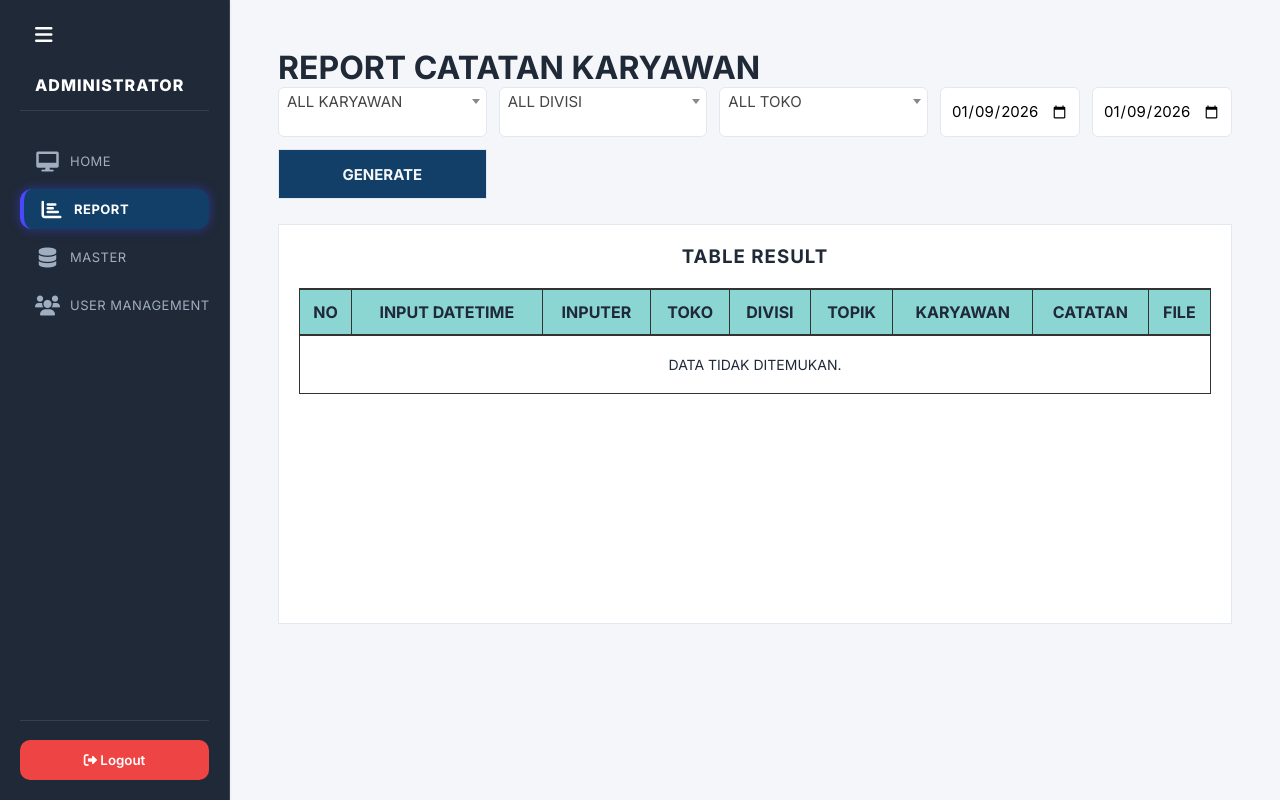
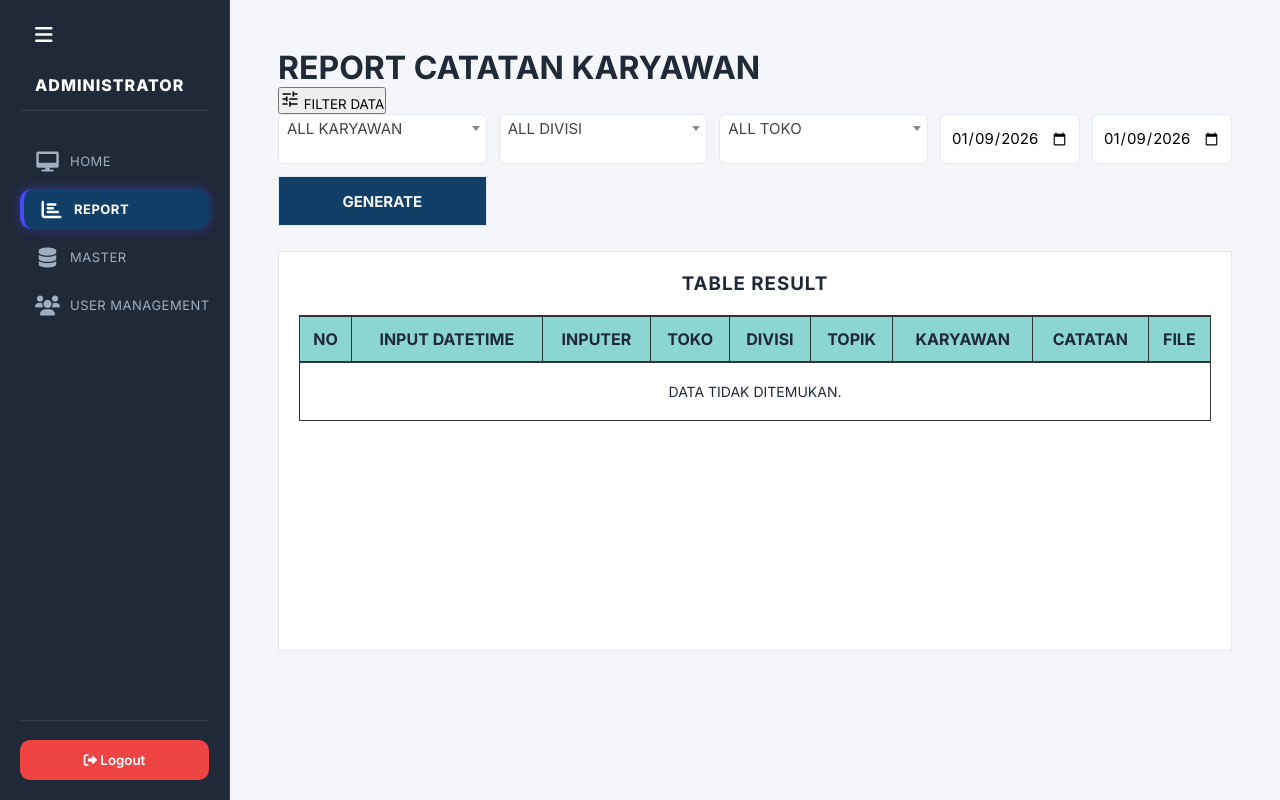
Before and after one commit to adityaaarawr/Catatan_Kepala_Toko, a PHP site: page /Catatan_Kepala_Toko/report.php in a window 1280 px wide. Run offline with PHP 8.4, Linux system fonts and the light colour scheme; data that the repository does not hold is empty; some libraries are stand-ins or nearby versions.

Commit message:
Add files via upload

```diff
--- a/report.php
+++ b/report.php
@@ -1,3 +1,4 @@
+
 <?php
 date_default_timezone_set('Asia/Jakarta');
 $pageTitle = 'Report';
@@ -86,8 +87,13 @@ if (!empty($f_karyawan)) {
 
         <div class="container">
             <div class="filter-card">
+                  <button type="button" class="mobile-filter-trigger" onclick="toggleMobileFilter()">
+        <svg xmlns="http://www.w3.org/2000/svg" height="20" viewBox="0 -960 960 960" width="20" fill="currentColor"><path d="M440-120v-240h80v80h320v80H520v80h-80Zm-320-80v-80h240v80H120Zm160-160v-80H120v-80h160v-80h80v240h-80Zm160-80v-80h400v80H440Zm160-160v-240h80v80h160v80H680v80h-80Zm-480-80v-80h400v80H120Z"/></svg>
+        FILTER DATA
+    </button>
+
                 <form method="POST" action="report.php" id="formReport">
-                    <div class="filter-grid">
+                    <div class="filter-grid filter-grid-system" id="filterGrid">
 <select name="karyawan" id="filterKaryawan" class="select2">
     <option value="">ALL KARYAWAN</option>
     <?php foreach ($karyawanList as $k): ?>
@@ -170,6 +176,11 @@ if (!empty($f_karyawan)) {
                         <span style="color: #ccc;">No File</span>
                     <?php endif; ?>
                 </td>
+
+                 <!-- TOGGLE DETAIL (MOBILE) -->
+                <td class="mobile-toggle-cell" style="display:none;">
+                <div class="toggle-detail">LIHAT DETAIL</div>
+                 </td>
             </tr>
         <?php endforeach; ?>
     <?php else: ?>
@@ -187,4 +198,5 @@ if (!empty($f_karyawan)) {
     }
 </script>
 
+
 <?php include 'modules/footer.php'; ?>
```
Lines whose indentation alone changed are shown as unchanged.
